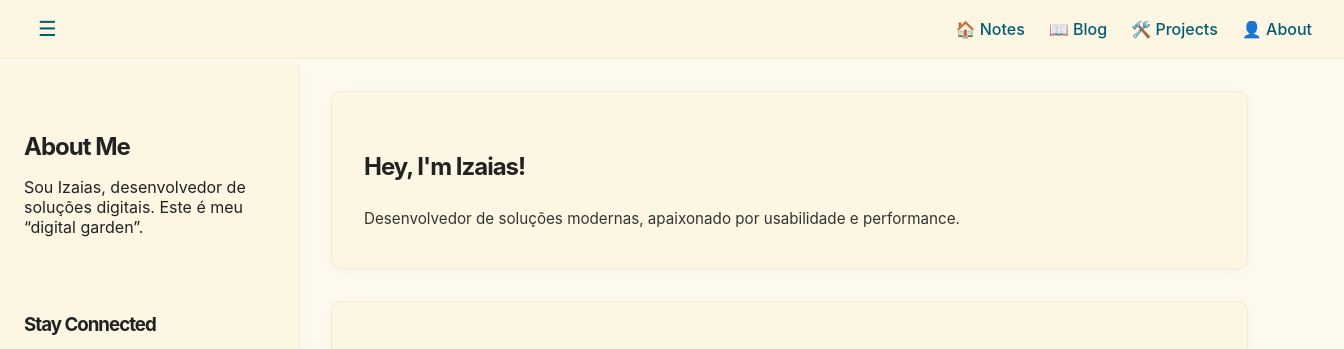
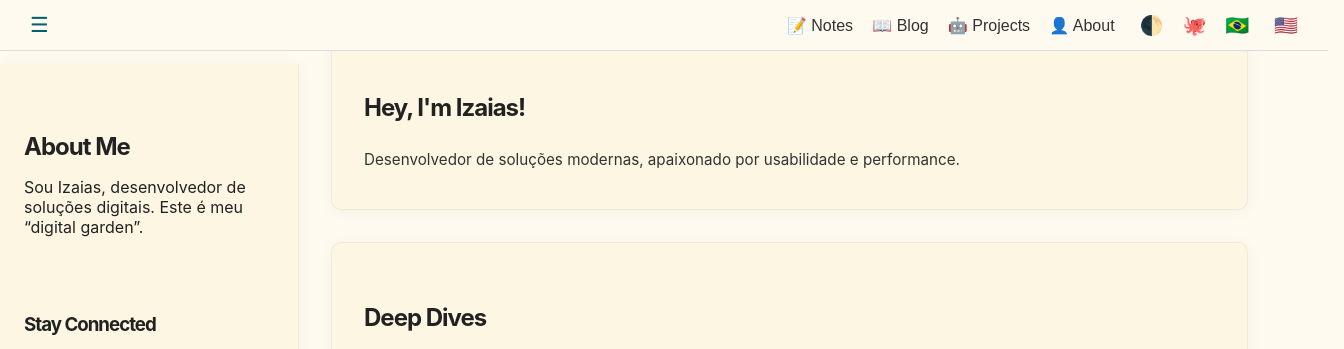
Before and after one commit to JRizaias/dev-portfolio-starter, a website built with Vite: page index.html in a window 1280 px wide. Shown: the top 349 px of the page, 1344 px wide, since content can reach past the window. Built offline with nearby package versions, Linux system fonts and the light colour scheme.

Commit message:
feat(navbar): add language switch with BR and US flags and prepare structure for future actions from graphic elements

```diff
--- a/src/components/NavBar.js
+++ b/src/components/NavBar.js
@@ -3,10 +3,14 @@ export function createNavBar() {
   const nav = document.createElement('nav');
   nav.className = 'navbar';
 
+  // Container esquerdo (links de navegação)
+  const leftSection = document.createElement('div');
+  leftSection.className = 'nav-left';
+
   const links = [
-    { href: 'index.html', label: '🏠 Notes' },
+    { href: 'index.html', label: '📝 Notes' },
     { href: 'blog.html', label: '📖 Blog' },
-    { href: 'projects.html', label: '🛠️ Projects' },
+    { href: 'projects.html', label: '🤖 Projects' },
     { href: 'about.html', label: '👤 About' }
   ];
 
@@ -14,8 +18,44 @@ export function createNavBar() {
     const a = document.createElement('a');
     a.href = link.href;
     a.innerHTML = link.label;
-    nav.appendChild(a);
+    leftSection.appendChild(a);
   });
+
+  // Container direito (idiomas + ícones adicionais)
+  const rightSection = document.createElement('div');
+  rightSection.className = 'nav-right';
+
+  // Alternar tema escuro
+  const themeToggle = document.createElement('button');
+  themeToggle.innerHTML = '🌓';
+  themeToggle.className = 'nav-icon';
+  themeToggle.title = 'Toggle theme';
+  rightSection.appendChild(themeToggle);
+
+  // GitHub link
+  const githubLink = document.createElement('a');
+  githubLink.href = 'https://github.com/JRizaias';
+  githubLink.innerHTML = '🐙';
+  githubLink.className = 'nav-icon';
+  githubLink.title = 'GitHub';
+  githubLink.target = '_blank';
+  rightSection.appendChild(githubLink);
+
+  // Botões de idioma (🇺🇸 / 🇧🇷)
+  const langBR = document.createElement('button');
+  langBR.innerHTML = '🇧🇷';
+  langBR.className = 'nav-icon';
+  langBR.title = 'Português';
+  rightSection.appendChild(langBR);
+
+  const langEN = document.createElement('button');
+  langEN.innerHTML = '🇺🇸';
+  langEN.className = 'nav-icon';
+  langEN.title = 'English';
+  rightSection.appendChild(langEN);
+
+  nav.appendChild(leftSection);
+  nav.appendChild(rightSection);
 
   return nav;
 }
--- a/src/style.css
+++ b/src/style.css
@@ -44,22 +44,51 @@ h1, h2, h3, h4 {
   position: relative;
 }
 
-/* ✅ Navbar fixa no topo */
+/* Navbar geral */
 .navbar {
-  position: sticky;
+  display: flex;
+  justify-content: space-between;
+  align-items: center;
+  background-color: #fffaf0;
+  border-bottom: 1px solid #ddd;
+  padding: 0.75rem 1.5rem;
+  position: fixed;
+  width: 100%;
   top: 0;
-  width: 100%;
-  background: var(--sidebar);
-  padding: 1rem 2rem;
+  z-index: 1000;
+  font-family: Arial, sans-serif;
+}
+
+/* Lado esquerdo: links */
+.nav-left a {
+  margin-right: 1.2rem;
+  text-decoration: none;
+  color: #333;
+  font-weight: 500;
+  font-size: 1rem;
+}
+
+.nav-left a:hover {
+  color: #007acc;
+}
+
+/* Lado direito: ícones */
+.nav-right {
   display: flex;
   align-items: center;
-  justify-content: flex-end;
-  gap: 1.5rem;
-  z-index: 100;
-  border-bottom: 1px solid var(--border);
-  transition: all 0.3s ease;
+  gap: 0.8rem;
 }
 
+.nav-icon {
+  background: none;
+  border: none;
+  font-size: 1.2rem;
+  cursor: pointer;
+}
+
+.nav-icon:hover {
+  transform: scale(1.1);
+}
 /* Botão toggle do sidebar */
 .toggle-sidebar {
   margin-right: auto;
```
